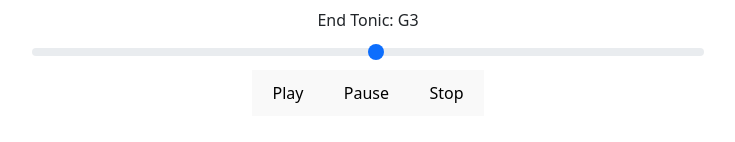
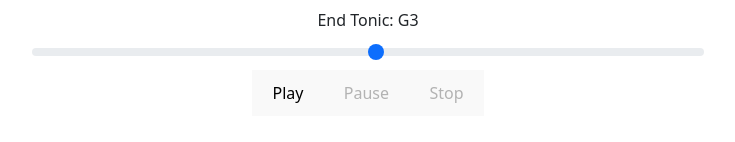
Before and after one commit to dtlaurianti/vocal-training-app, a React (Vite) app in the folder frontend/: page / in a window 1280 px wide. Shown: the part 466-608 px from the top of the page, without its empty margins (272-1007 px from the left). Built offline with nearby package versions, Linux system fonts and the light colour scheme; no server answers.

Commit message:
feat: playback button disabling and fixed sequence fetching

```diff
--- a/frontend/src/App.jsx
+++ b/frontend/src/App.jsx
@@ -14,7 +14,7 @@ function App() {
   const [scale, setScale] = useState("Major");
   const [pattern, setPattern] = useState("Arpeggio Up");
   const [startNote, setStartNote] = useState("G2");
-  const [endNote, setEndNote] = useState("E4");
+  const [endNote, setEndNote] = useState("G3");
 
   const receiveBPM = (e) => {
     setBPM(e);
--- a/frontend/src/components/AudioPlayer.jsx
+++ b/frontend/src/components/AudioPlayer.jsx
@@ -4,7 +4,7 @@ import axios from "../api/axios";
 
 import AudioPreloader from "./AudioPreloader";
 
-function AudioPlayer({ BPM, scale, pattern, startNote, endNote}) {
+function AudioPlayer({ BPM, scale, pattern, startNote, endNote }) {
   // store the audio context in state
   const [audioContext, setAudioContext] = useState(null);
   const [playback, setPlayback] = useState("stop");
@@ -61,24 +61,25 @@ function AudioPlayer({ BPM, scale, pattern, startNote, endNote}) {
   };
 
   const startAudio = () => {
-    console.log("Beginning playback");
     setPlayback("play");
   };
 
   const pauseAudio = () => {
-    console.log("Pausing playback");
     setPlayback("pause");
   };
 
   const stopAudio = () => {
-    console.log("Stopping playback");
     setPlayback("stop");
   };
 
   // fetch sequence from backend
   useEffect(() => {
     axios
-      .get(encodeURIComponent(`sequence/${scale}/${pattern}/${startNote}/${endNote}`))
+      .get(
+        encodeURIComponent(
+          `sequence/${scale}/${pattern}/${startNote}/${endNote}`
+        )
+      )
       .then((sequenceResponse) => {
         const response = sequenceResponse.data;
         setSequence(response);
@@ -87,11 +88,10 @@ function AudioPlayer({ BPM, scale, pattern, startNote, endNote}) {
         // Handle any errors that occurred during the request
         console.error("Axios error:", error);
       });
-  }, [playback]);
+  }, [scale, pattern, startNote, endNote]);
 
   // set the audio context to the correct state
   useEffect(() => {
-    console.log(`UseEffect playback: ${playback}`);
     if (playback === "stop") {
       if (audioContext && audioContext.state !== "closed") {
         audioContext.close();
@@ -106,7 +106,6 @@ function AudioPlayer({ BPM, scale, pattern, startNote, endNote}) {
         audioContext.close();
         setAudioContext(null);
       }
-      console.log("Starting audio context");
       // use the Web Audio API to play the audio
       setAudioContext(new AudioContext());
     }
@@ -114,10 +113,11 @@ function AudioPlayer({ BPM, scale, pattern, startNote, endNote}) {
     return () => {
       // Clean up the AudioContext when the component unmounts
       if (audioContext && audioContext.state !== "closed") {
-      audioContext?.close().catch((error) => {
-        console.error("Error closing AudioContext:", error);
-      })
-    }};
+        audioContext?.close().catch((error) => {
+          console.error("Error closing AudioContext:", error);
+        });
+      }
+    };
   }, [playback]);
 
   // play audio when we generate a new audio context for playback
@@ -125,16 +125,23 @@ function AudioPlayer({ BPM, scale, pattern, startNote, endNote}) {
     if (!audioContext || playback !== "play") {
       return;
     }
-    console.dir(audioContext);
     loadAndPlayAudioFiles(audioContext, sequence, BPM);
   }, [audioContext]);
 
   return (
     <div>
       {/* <div>{sequence.join(', ')}</div> */}
-      <button onClick={startAudio}>Play</button>
-      <button onClick={pauseAudio}>Pause</button>
-      <button onClick={stopAudio}>Stop</button>
+      <button onClick={startAudio} disabled={playback === "play"}>
+        Play
+      </button>
+      <button
+        onClick={pauseAudio}
+        disabled={playback === "pause" || playback === "stop"}>
+        Pause
+      </button>
+      <button onClick={stopAudio} disabled={playback === "stop"}>
+        Stop
+      </button>
     </div>
   );
 }
```
Also changed, not shown: 1 other file (tests, documents, lock files or other folders).
